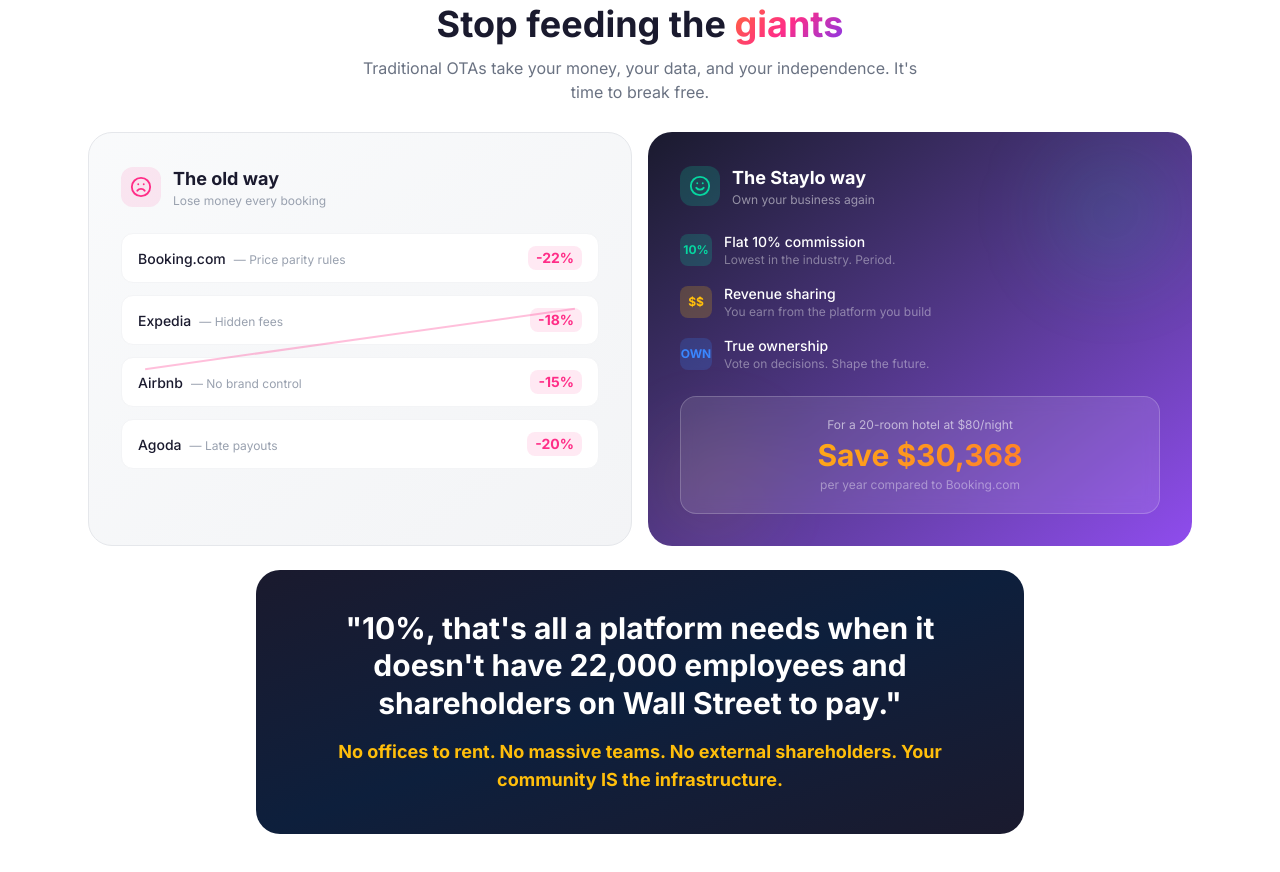
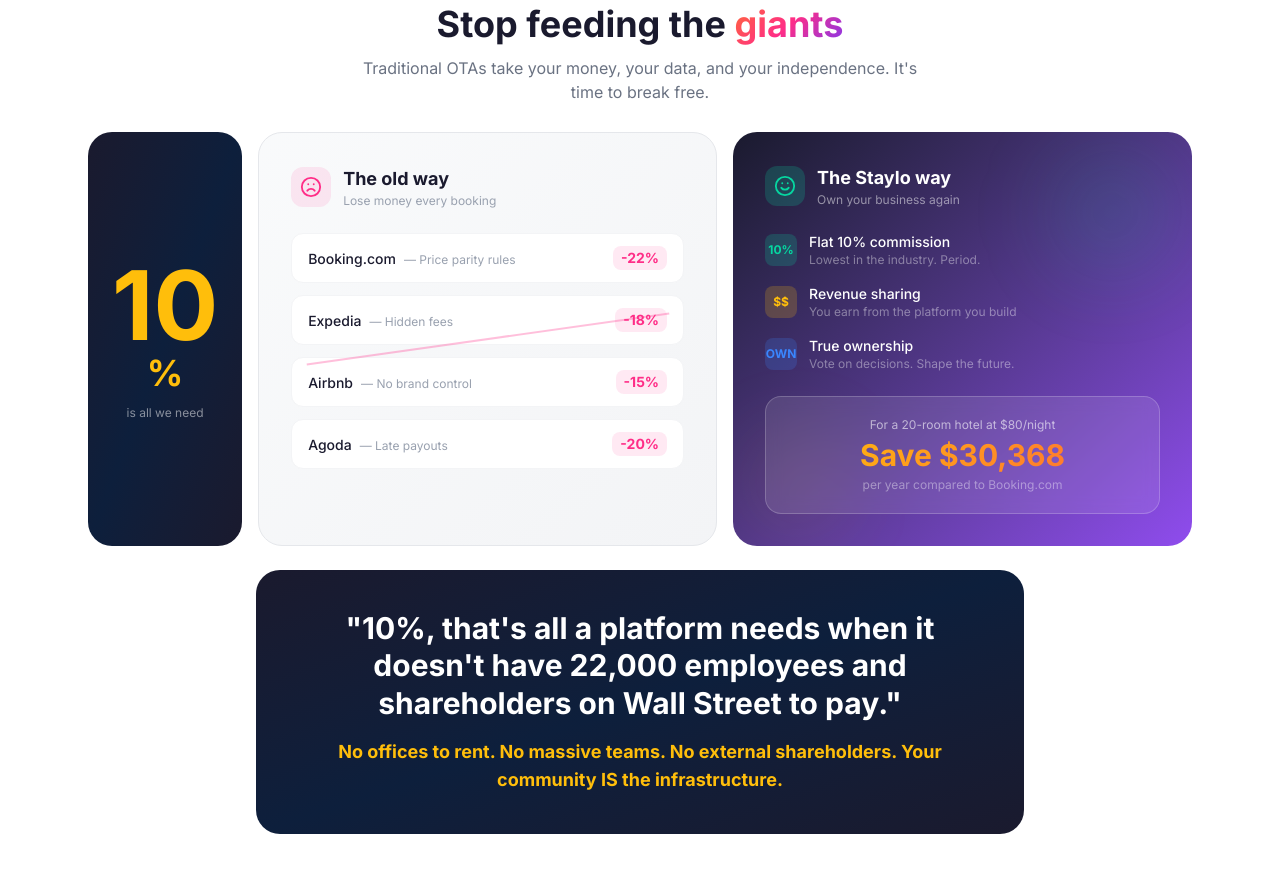
Before and after one commit to Tamanada/STAYLO, a React (Vite) app: page / in a window 1280 px wide. Shown: the part 1000-1872 px from the top of the page. Built offline with nearby package versions, Linux system fonts and the light colour scheme; no server answers; the database is empty.

Commit message:
Add giant 10% on left side of OTA comparison
10% displayed vertically, full height, golden text on dark bg.
Visible on desktop alongside the OTA vs Staylo columns.

Co-Authored-By: Claude Opus 4.6 (1M context) <noreply@anthropic.com>

```diff
--- a/src/components/sections/BreakFree.jsx
+++ b/src/components/sections/BreakFree.jsx
@@ -24,7 +24,14 @@ export function BreakFree() {
           </p>
         </div>
 
-        <div className="grid lg:grid-cols-2 gap-4 items-stretch">
+        <div className="grid lg:grid-cols-[auto_1fr_1fr] gap-4 items-stretch">
+          {/* Big 10% on the left */}
+          <div className="hidden lg:flex bg-gradient-to-br from-deep via-[#0d1f3c] to-deep rounded-3xl p-6 flex-col items-center justify-center min-w-[140px]">
+            <p className="text-8xl font-black text-golden leading-none">10</p>
+            <p className="text-4xl font-black text-golden">%</p>
+            <p className="text-xs text-white/50 mt-3 text-center">{t('giants.why_10_short', 'is all we need')}</p>
+          </div>
+
           {/* Old way */}
           <div className="bg-gradient-to-br from-gray-50 to-gray-100 rounded-3xl p-8 border border-gray-200 relative">
             <div className="flex items-center gap-3 mb-6">
```
